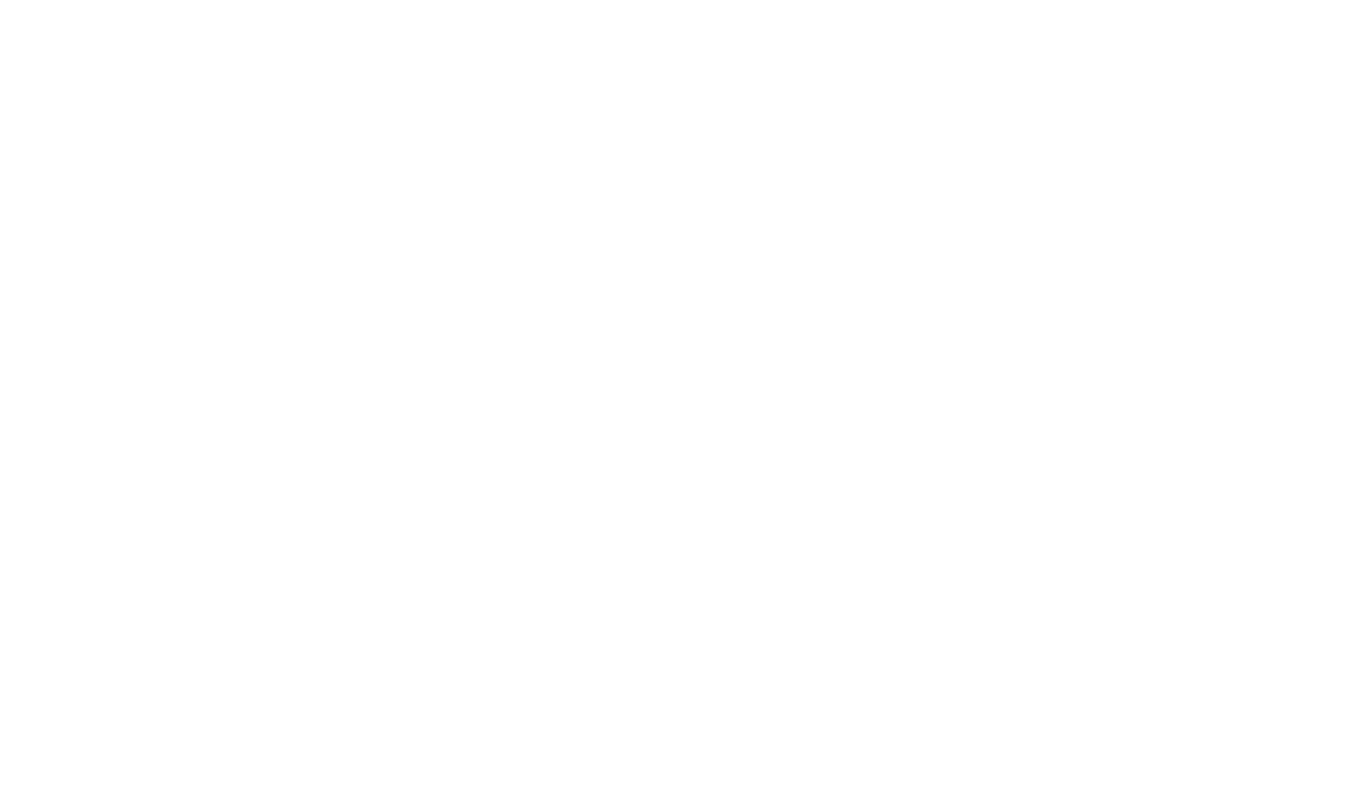
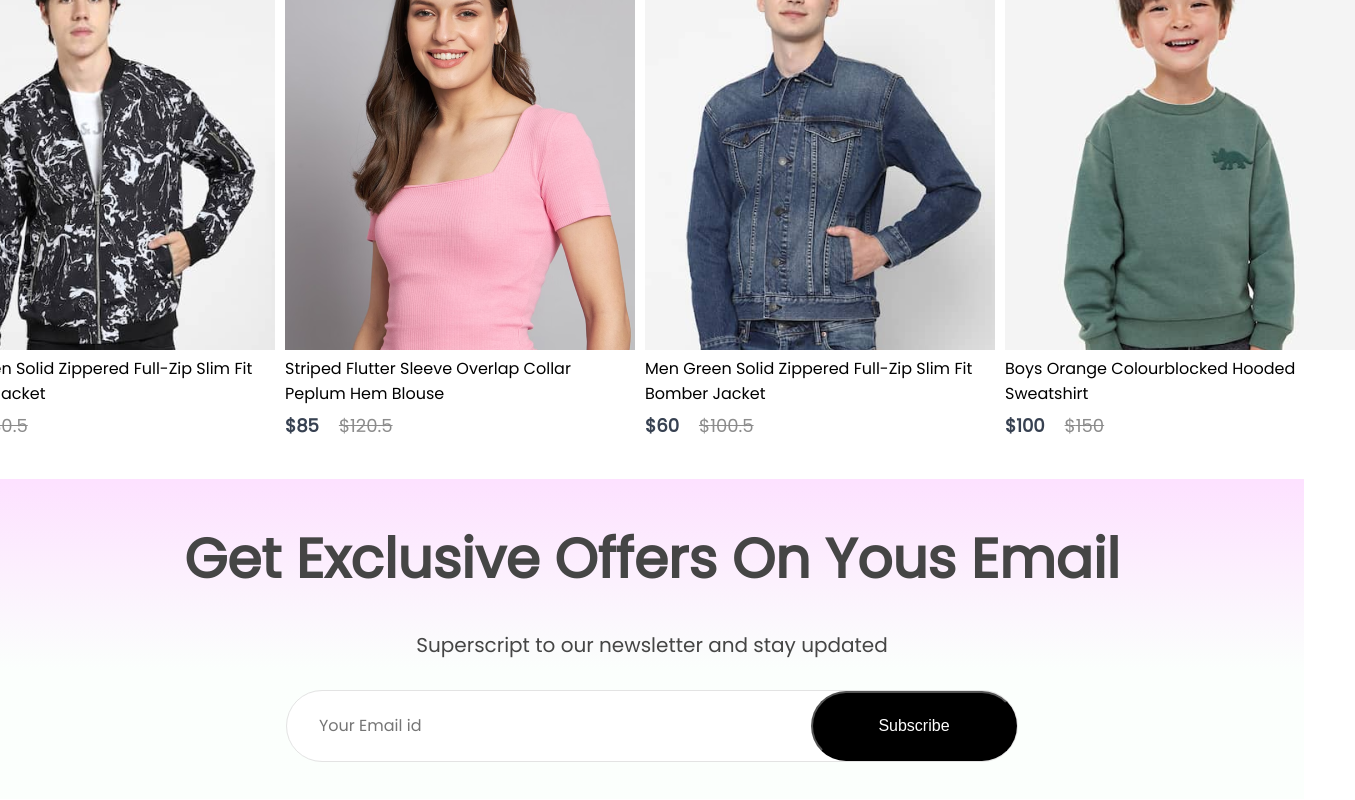
Before and after one commit to Rejaulh/react-ecommerce, a React (Create React App) app: page / in a window 1280 px wide. Shown: the part 3169-3969 px from the top of the page, 1355 px wide, since content can reach past the window. Before the commit the page ends 2393 px from the top, so only its background shows below. Built offline with nearby package versions, Linux system fonts and the light colour scheme.

Commit message:
create two componets(NewCollections and Newletter)

```diff
--- /dev/null
+++ b/src/Components/NewCollections/NewCollections.css
@@ -0,0 +1,26 @@
+.new-collections{
+    display: flex;
+    flex-direction: column;
+    align-items: center;
+    gap: 10px;
+    min-height: 50vh;
+    padding: 40px 20px;
+}
+.new-collections h1{
+    color: #171717;
+    font-size: 50px;
+    font-weight: 600;
+}
+.new-collections hr{
+    width: 200px;
+    height: 6px;
+    border-radius: 10px;
+    background: #252525;
+    border: none;
+}
+.collections{
+    display: grid;
+    grid-template-columns: 1fr 1fr 1fr 1fr;
+    margin-top: 50px;
+    gap: 10px;
+}
--- /dev/null
+++ b/src/Components/NewCollections/NewCollections.js
@@ -0,0 +1,20 @@
+import React from 'react'
+import './NewCollections.css'
+import new_collections from '../Assets/new_collections'
+import Item from '../Item/Item'
+
+const NewCollections = () => {
+  return (
+    <div className='new-collections'>
+        <h1>NEW COLLECTIONS</h1>
+        <hr/>
+        <div className='collections'>
+            {new_collections.map((item)=>{
+                return<Item key={item.id} id={item.id} name={item.name} image={item.image} new_price={item.new_price} old_price={item.old_price}/>
+            })}
+        </div>
+    </div>
+  )
+}
+
+export default NewCollections
--- /dev/null
+++ b/src/Components/NewsLetter/NewsLetter.css
@@ -0,0 +1,50 @@
+.newsletter{
+    width: 80%;
+    height: 40vh;
+    display: flex;
+    flex-direction: column;
+    align-items: center;
+    justify-content: center;
+    margin: auto;
+    padding: 0px 140px;
+    margin-bottom: 150px;
+    background: linear-gradient(180deg, #fde1ff 0%, #e1ffea22 60%);
+    gap: 30px;
+}
+.newsletter h1{
+    color: #454545;
+    font-size: 55px;
+    font-weight: 600;
+}
+.newsletter p{
+    color: #454545;
+    font-size: 20px;
+}
+.newsletter div{
+    display: flex;
+    align-items: center;
+    justify-content: space-between;
+    background: white;
+    width: 730px;
+    height: 70px;
+    border-radius: 80px;
+    border: 1px solid #e3e3e3;
+}
+.newsletter input{
+    width: 500px;
+    margin-left: 30px;
+    border: none;
+    outline: none;
+    color: #616161;
+    font-family: poppins;
+    font-size: 16px;
+}
+.newsletter div button{
+    width: 210px;
+    height: 70px;
+    border-radius: 80px;
+    background-color: black;
+    color: white;
+    font-size: 16px;
+    cursor: pointer;
+}
--- /dev/null
+++ b/src/Components/NewsLetter/NewsLetter.js
@@ -0,0 +1,17 @@
+import React from 'react'
+import './NewsLetter.css'
+
+const NewsLetter = () => {
+  return (
+    <div className='newsletter'>
+        <h1>Get Exclusive Offers On Yous Email</h1>
+        <p>Superscript to our newsletter and stay updated</p>
+        <div>
+            <input type='email' placeholder='Your Email id'/>
+            <button>Subscribe</button>
+        </div>
+    </div>
+  )
+}
+
+export default NewsLetter
--- a/src/Components/Pages/Shop.js
+++ b/src/Components/Pages/Shop.js
@@ -2,6 +2,8 @@
 import Hero from '../Hero/Hero'
 import Popular from '../Popular/Popular'
 import Offers from '../Offers/Offers'
+import NewCollections from '../NewCollections/NewCollections'
+import NewsLetter from '../NewsLetter/NewsLetter'
 
 const Shop = () => {
   return (
@@ -9,7 +11,8 @@
       <Hero/>
       <Popular/>
       <Offers/>
-
+      <NewCollections/>
+      <NewsLetter/>
     </div>
   )
 }
```
